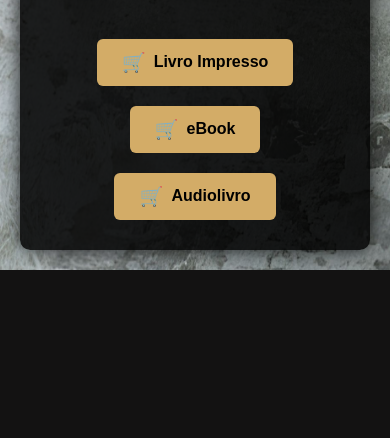
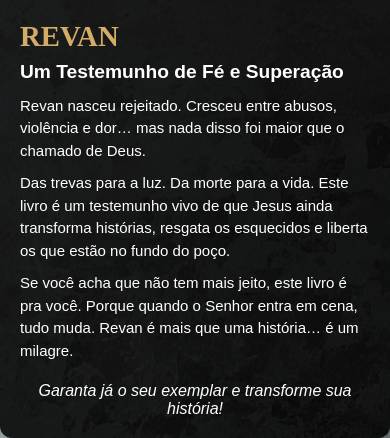
Before and after one commit to keryxpublicacoes/revan-app, a Flask app: page / in a window 390 px wide. Shown: the part 902-1340 px from the top of the page. Before the commit the page ends 1172 px from the top, so only its background shows below. Run offline with Flask 3, Linux system fonts and the light colour scheme; some web fonts are replaced.

Commit message:
Update index.html

```diff
--- a/templates/index.html
+++ b/templates/index.html
@@ -3,111 +3,137 @@
 <head>
   <meta charset="UTF-8">
   <meta name="viewport" content="width=device-width, initial-scale=1">
-  <title>Revan – A História de um Homem</title>
+  <title>Revan – Um Testemunho de Fé e Superação</title>
   <style>
-    body {
+    @font-face {
+      font-family: 'TTSuperMolot';
+      src: url('../static/TTSuperMolotNeue.woff2') format('woff2'),
+           url('../static/TTSuperMolotNeue.woff')  format('woff');
+    }
+    * { box-sizing: border-box; margin: 0; padding: 0; }
+    html, body {
+      height: 100%;
       font-family: Arial, sans-serif;
-      background: url('static/fundo.jpg') no-repeat center center fixed;
-      background-size: cover;
-      color: white;
-      margin: 0;
-      padding: 0;
+      color: #fff;
+      background: url('../static/fundo.jpg') center/cover no-repeat fixed;
     }
-    header {
+
+    .social-bar {
+      background: rgba(0,0,0,0.7);
       text-align: center;
-      padding: 40px 20px 20px;
+      padding: 8px 0;
     }
-    header img {
-      max-width: 250px;
+    .social-bar span {
+      margin: 0 12px;
+      font-size: 0.9em;
+      vertical-align: middle;
+    }
+    .social-bar img {
+      vertical-align: middle;
+      width: 20px;
+      height: 20px;
+      margin-right: 6px;
+    }
+
+    section.hero {
+      max-width: 960px;
+      margin: 40px auto;
+      background: rgba(0,0,0,0.85);
+      border-radius: 12px;
+      display: flex;
+      flex-wrap: wrap;
+      overflow: hidden;
+    }
+    .hero .images {
+      flex: 1 1 300px;
+      display: flex;
+      flex-direction: column;
+      gap: 20px;
+      padding: 20px;
+    }
+    .hero .images img {
+      width: 100%;
       border-radius: 8px;
-      box-shadow: 0 0 12px rgba(0,0,0,0.6);
+      object-fit: cover;
     }
-    .container {
-      background-color: rgba(0, 0, 0, 0.85);
-      max-width: 800px;
-      margin: 30px auto;
-      padding: 30px;
-      border-radius: 10px;
-      box-shadow: 0 0 20px rgba(0,0,0,0.9);
+    .hero .info {
+      flex: 2 1 400px;
+      padding: 20px;
+    }
+    .hero .info h1 {
+      font-family: 'TTSuperMolot', serif;
+      font-size: 2.4em;
+      color: #d3ac67;
+      margin-bottom: 8px;
+    }
+    .hero .info h2 {
+      font-size: 1.4em;
+      margin-bottom: 12px;
+    }
+    .hero .info p {
+      font-size: 0.9375em;
+      line-height: 1.5;
+      margin-bottom: 10px;
+    }
+    .hero .info .cta-text {
       text-align: center;
+      margin-top: 20px;
+      font-style: italic;
     }
-    h1 {
-      font-size: 2.2em;
-      margin-bottom: 10px;
-      color: #d3ac67;
+
+    nav.cta-bar {
+      position: fixed;
+      bottom: 0;
+      left: 0;
+      width: 100%;
+      background: rgba(0,0,0,0.8);
+      display: flex;
+      justify-content: space-around;
     }
-    h2, p {
-      margin-bottom: 15px;
-    }
-    .button-group {
-      margin-top: 30px;
-    }
-    .button-group a {
-      text-decoration: none;
-      padding: 12px 25px;
-      margin: 10px;
-      background-color: #d3ac67;
-      color: black;
-      font-weight: bold;
-      border-radius: 6px;
-      transition: background-color 0.3s ease;
-      display: inline-flex;
-      align-items: center;
-      gap: 8px;
-    }
-    .button-group a:hover {
-      background-color: #b29752;
-    }
-    .icon {
-      font-size: 1.2em;
-    }
-    .instagram-links {
-      margin-top: 10px;
-      font-size: 0.9em;
-    }
-    .instagram-links a {
+    nav.cta-bar a {
+      flex: 1;
+      text-align: center;
+      padding: 12px 0;
       color: #d3ac67;
       text-decoration: none;
-      margin: 0 8px;
       font-weight: bold;
     }
-    .mockup-livro {
-      max-width: 220px;
-      margin: 20px 0;
-      display: block;
+    nav.cta-bar .icon {
+      margin-right: 6px;
     }
-    @media(max-width:600px){
-      h1 { font-size: 1.8em; }
-      .container { margin: 20px; padding: 20px; }
-      .mockup-livro { max-width: 180px; }
+
+    @media(max-width:600px) {
+      section.hero { flex-direction: column; }
+      .hero .info h1 { font-size: 1.8em; }
+      .hero .info h2 { font-size: 1.2em; }
     }
   </style>
 </head>
 <body>
-
-  <header>
-    <img src="static/capa_livro.jpg" alt="Capa do Livro">
-    <div class="instagram-links">
-      <a href="https://www.instagram.com/lopes.revan/" target="_blank">@lopes.revan</a> |
-      <a href="https://www.instagram.com/rap.forte/" target="_blank">@rap.forte</a>
-    </div>
-  </header>
-
-  <div class="container">
-    <h1>RE<span style="color: #d3ac67;">VAN</span></h1>
-    <h2>A História de um Homem</h2>
-    <p>Das trevas para a luz. Da morte para a vida.</p>
-    <p>Este livro é um testemunho vivo de que Jesus ainda transforma histórias.</p>
-    <p>Se você acha que não tem mais jeito, este livro é pra você.</p>
-
-    <img src="static/mockup_livro.png" alt="Mockup Livro" class="mockup-livro">
-
-    <div class="button-group">
-      <a href="/fisico"><span class="icon">🛒</span>Livro Impresso</a>
-      <a href="/ebook"><span class="icon">🛒</span>eBook</a>
-      <a href="/audiolivro"><span class="icon">🛒</span>Audiolivro</a>
-    </div>
+  <div class="social-bar">
+    <span><img src="../static/instagram.png" alt="">@lopes.revan</span>
+    <span><img src="../static/instagram.png" alt="">@rap.forte</span>
   </div>
 
+  <section class="hero">
+    <div class="images">
+      <img src="../static/capa_livro.jpg" alt="Capa do Livro">
+      <img src="../static/mockup_livro.png" alt="Mockup do Livro">
+    </div>
+    <div class="info">
+      <h1>REVAN</h1>
+      <h2>Um Testemunho de Fé e Superação</h2>
+      <p>Revan nasceu rejeitado. Cresceu entre abusos, violência e dor… mas nada disso foi maior que o chamado de Deus.</p>
+      <p>Das trevas para a luz. Da morte para a vida. Este livro é um testemunho vivo de que Jesus ainda transforma histórias, resgata os esquecidos e liberta os que estão no fundo do poço.</p>
+      <p>Se você acha que não tem mais jeito, este livro é pra você. Porque quando o Senhor entra em cena, tudo muda. Revan é mais que uma história… é um milagre.</p>
+      <div class="cta-text">Garanta já o seu exemplar e transforme sua história!</div>
+    </div>
+  </section>
+
+  <nav class="cta-bar">
+    <a href="/fisico"><span class="icon">&#128722;</span>Livro Físico</a>
+    <a href="/ebook"><span class="icon">&#128722;</span>e-Book</a>
+    <a href="/audiolivro"><span class="icon">&#128722;</span>Audiolivro</a>
+  </nav>
 </body>
 </html>
```
